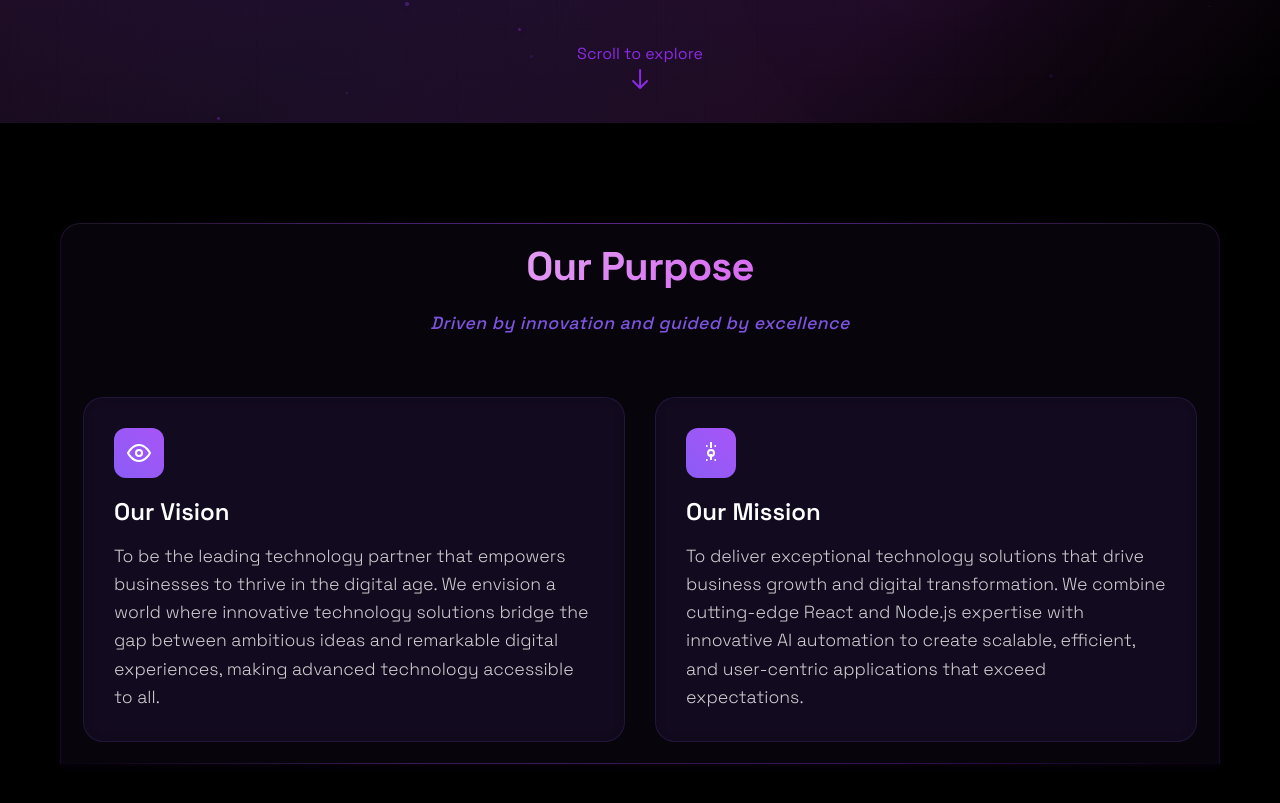
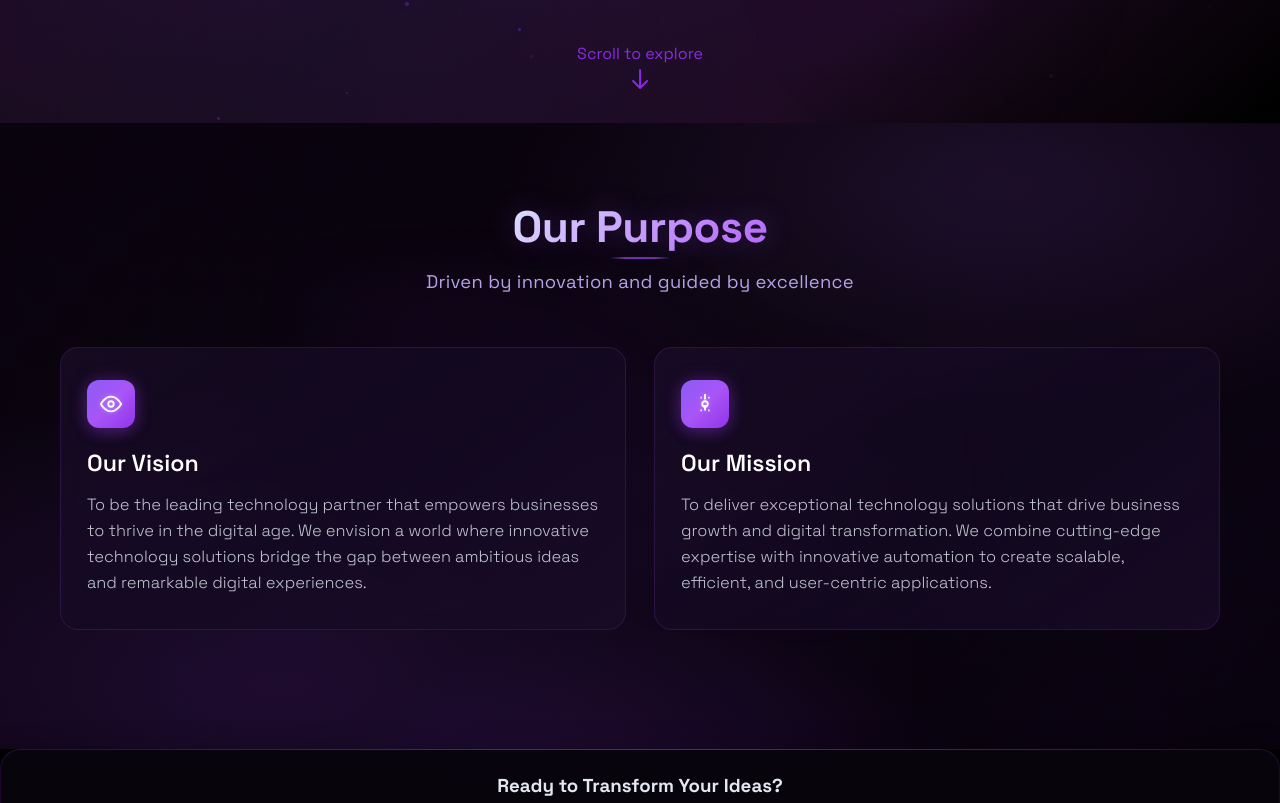
Before and after one commit to Aadil-Raja/PrismifyCore, a React (Vite) app in the folder prismify-ui/: page / in a window 1280 px wide. Shown: the part 677-1480 px from the top of the page. Built offline with nearby package versions, Linux system fonts and the light colour scheme.

Commit message:
purpose section

```diff
--- a/prismify-ui/src/components/Purpose/Purpose.css
+++ b/prismify-ui/src/components/Purpose/Purpose.css
@@ -1,212 +1,456 @@
-/* Purpose Section Styles */
-.purpose-main-section {
-  padding: 100px 0;
+/* Purpose Section - Custom Gradient Background Effect */
+
+/* Main Section with Dynamic Background */
+.purpose-section-wrapper {
+  padding: 80px 0 120px 0;
+  position: relative;
+  overflow: hidden;
+  transition: all 1.2s cubic-bezier(0.25, 0.46, 0.45, 0.94);
 }
 
-.purpose-content {
+/* Gradient Backdrop - Animated on Scroll */
+.purpose-gradient-backdrop {
+  position: absolute;
+  top: -50%;
+  left: -20%;
+  width: 140%;
+  height: 200%;
   opacity: 0;
-  transform: translateY(20px);
-  transition: all 0.8s ease-out;
+  background:
+    radial-gradient(ellipse 60% 40% at 30% 70%, rgba(147, 51, 234, 0.15) 0%, transparent 60%),
+    radial-gradient(ellipse 50% 35% at 70% 30%, rgba(168, 85, 247, 0.12) 0%, transparent 55%),
+    radial-gradient(ellipse 45% 50% at 50% 90%, rgba(126, 34, 206, 0.18) 0%, transparent 50%),
+    linear-gradient(135deg,
+      rgba(88, 28, 135, 0.08) 0%,
+      rgba(147, 51, 234, 0.06) 25%,
+      rgba(168, 85, 247, 0.04) 50%,
+      rgba(126, 34, 206, 0.08) 75%,
+      rgba(88, 28, 135, 0.06) 100%
+    );
+  transition: all 1.5s cubic-bezier(0.23, 1, 0.32, 1);
+  transform: scale(0.8) rotate(-5deg);
+  z-index: 0;
 }
 
-.purpose-content.visible {
+/* Ambient Glow Effect */
+.purpose-ambient-glow {
+  position: absolute;
+  top: 10%;
+  left: 10%;
+  width: 80%;
+  height: 80%;
+  opacity: 0;
+  background:
+    radial-gradient(circle at 25% 25%, rgba(147, 51, 234, 0.1) 0%, transparent 40%),
+    radial-gradient(circle at 75% 75%, rgba(168, 85, 247, 0.08) 0%, transparent 35%),
+    radial-gradient(circle at 50% 50%, rgba(126, 34, 206, 0.12) 0%, transparent 45%);
+  filter: blur(40px);
+  transition: all 2s ease-out;
+  transform: scale(0.5);
+  z-index: 0;
+  animation: ambientPulse 8s ease-in-out infinite;
+}
+
+@keyframes ambientPulse {
+  0%, 100% {
+    transform: scale(0.5);
+    opacity: 0.3;
+  }
+  50% {
+    transform: scale(0.7);
+    opacity: 0.6;
+  }
+}
+
+/* Active State - Triggered on Scroll */
+.purpose-section-wrapper.purpose-section-active .purpose-gradient-backdrop {
+  opacity: 1;
+  transform: scale(1) rotate(0deg);
+}
+
+.purpose-section-wrapper.purpose-section-active .purpose-ambient-glow {
+  opacity: 0.5;
+  transform: scale(0.6);
+}
+
+/* Content Container */
+.purpose-main-content {
+  opacity: 0;
+  transform: translateY(25px);
+  transition: all 0.8s cubic-bezier(0.25, 0.46, 0.45, 0.94);
+  position: relative;
+  z-index: 2;
+}
+
+.purpose-main-content.purpose-visible {
   opacity: 1;
   transform: translateY(0);
 }
 
-.purpose-header {
+/* Header Section */
+.purpose-header-zone {
   text-align: center;
-  margin-bottom: 60px;
+  margin-bottom: 50px;
+  max-width: 700px;
+  margin-left: auto;
+  margin-right: auto;
+  position: relative;
 }
 
-.purpose-header h2 {
-  font-size: 2.5rem;
+.purpose-main-title {
+  font-size: 2.75rem;
   font-weight: 700;
-  background: linear-gradient(135deg, #f3f3f3 0%, #c512f1 100%);
+  background: linear-gradient(135deg,
+    #ffffff 10%,
+    #e0e7ff 30%,
+    #c084fc 60%,
+    #a855f7 80%,
+    #9333ea 95%
+  );
   -webkit-background-clip: text;
   -webkit-text-fill-color: transparent;
   background-clip: text;
-  margin: 0 0 20px 0;
-  letter-spacing: -0.02em;
+  margin: 0 0 16px 0;
+  letter-spacing: -0.01em;
   line-height: 1.1;
+  text-shadow: 0 0 30px rgba(168, 85, 247, 0.3);
+  position: relative;
 }
 
-.purpose-subtitle {
-  font-size: 1.1rem;
-  font-weight: 500;
-  color: rgba(139, 92, 246, 0.9);
-  font-style: italic;
-  letter-spacing: 0.5px;
-  margin: 0;
+.purpose-main-title::after {
+  content: '';
+  position: absolute;
+  bottom: -8px;
+  left: 50%;
+  transform: translateX(-50%);
+  width: 60px;
+  height: 2px;
+  background: linear-gradient(90deg,
+    transparent 0%,
+    rgba(168, 85, 247, 0.6) 25%,
+    rgba(147, 51, 234, 0.8) 50%,
+    rgba(168, 85, 247, 0.6) 75%,
+    transparent 100%
+  );
+  opacity: 0;
+  transition: all 0.6s ease;
 }
 
-.purpose-cards {
+.purpose-section-wrapper.purpose-section-active .purpose-main-title::after {
+  opacity: 1;
+  animation: titleUnderline 2s ease-in-out infinite;
+}
+
+@keyframes titleUnderline {
+  0%, 100% {
+    transform: translateX(-50%) scaleX(1);
+  }
+  50% {
+    transform: translateX(-50%) scaleX(1.2);
+  }
+}
+
+.purpose-subtitle-text {
+  font-size: 1.15rem;
+  font-weight: 400;
+  color: rgba(196, 181, 253, 0.9);
+  margin: 0;
+  letter-spacing: 0.3px;
+  position: relative;
+  z-index: 2;
+}
+
+/* Cards Grid */
+.purpose-cards-grid {
   display: grid;
   grid-template-columns: 1fr 1fr;
-  gap: 30px;
+  gap: 28px;
   margin-top: 40px;
+  position: relative;
+  z-index: 2;
 }
 
-.purpose-card {
-  background: rgba(139, 92, 246, 0.05);
-  border: 1px solid rgba(139, 92, 246, 0.15);
-  border-radius: 20px;
-  padding: 30px;
-  backdrop-filter: blur(10px);
-  transition: all 0.3s ease;
+/* Individual Card with Enhanced Styling */
+.purpose-single-card {
+  background:
+    linear-gradient(145deg,
+      rgba(30, 15, 45, 0.6) 0%,
+      rgba(20, 10, 35, 0.7) 50%,
+      rgba(25, 12, 40, 0.8) 100%
+    );
+  border: 1px solid rgba(168, 85, 247, 0.15);
+  border-radius: 18px;
+  padding: 32px 26px;
+  transition: all 0.4s cubic-bezier(0.4, 0, 0.2, 1);
   position: relative;
+  backdrop-filter: blur(12px);
   overflow: hidden;
 }
 
-.purpose-card:hover {
-  transform: translateY(-5px);
-  border-color: rgba(139, 92, 246, 0.3);
-  box-shadow: 0 10px 30px rgba(139, 92, 246, 0.15);
-}
-
-.purpose-card::before {
+.purpose-single-card::before {
   content: '';
   position: absolute;
   top: 0;
   left: 0;
   right: 0;
   bottom: 0;
-  background: linear-gradient(45deg, rgba(139, 92, 246, 0.1), rgba(168, 85, 247, 0.1));
+  background: linear-gradient(145deg,
+    rgba(147, 51, 234, 0.05) 0%,
+    rgba(168, 85, 247, 0.03) 30%,
+    rgba(126, 34, 206, 0.08) 70%,
+    rgba(147, 51, 234, 0.04) 100%
+  );
   opacity: 0;
-  transition: opacity 0.3s ease;
-  border-radius: 20px;
-  pointer-events: none;
+  transition: opacity 0.4s ease;
+  border-radius: 18px;
 }
 
-.purpose-card:hover::before {
+.purpose-single-card:hover::before {
   opacity: 1;
 }
 
-.card-icon {
-  width: 50px;
-  height: 50px;
-  background: linear-gradient(45deg, #8b5cf6, #a855f7);
+.purpose-single-card:hover {
+  transform: translateY(-4px) scale(1.02);
+  border-color: rgba(168, 85, 247, 0.3);
+  box-shadow:
+    0 12px 40px rgba(0, 0, 0, 0.4),
+    0 4px 20px rgba(147, 51, 234, 0.2),
+    0 0 0 1px rgba(168, 85, 247, 0.1);
+}
+
+/* Card Icon */
+.purpose-card-icon-box {
+  width: 48px;
+  height: 48px;
+  background: linear-gradient(135deg,
+    #8b5cf6 0%,
+    #a855f7 50%,
+    #9333ea 100%
+  );
   border-radius: 12px;
   display: flex;
   align-items: center;
   justify-content: center;
   margin-bottom: 20px;
-  transition: transform 0.3s ease;
+  transition: all 0.3s cubic-bezier(0.4, 0, 0.2, 1);
+  position: relative;
+  z-index: 2;
+  box-shadow:
+    0 4px 15px rgba(147, 51, 234, 0.3),
+    0 0 20px rgba(168, 85, 247, 0.2);
 }
 
-.purpose-card:hover .card-icon {
-  transform: scale(1.05);
+.purpose-single-card:hover .purpose-card-icon-box {
+  transform: scale(1.1) rotate(5deg);
+  box-shadow:
+    0 6px 25px rgba(147, 51, 234, 0.4),
+    0 0 30px rgba(168, 85, 247, 0.3);
 }
 
-.card-icon svg {
-  width: 24px;
-  height: 24px;
+.purpose-card-icon-box svg {
+  width: 22px;
+  height: 22px;
   color: #ffffff;
-  stroke-width: 2;
+  filter: drop-shadow(0 0 2px rgba(255, 255, 255, 0.3));
 }
 
-.purpose-card h3 {
-  font-size: 1.5rem;
+/* Card Text */
+.purpose-card-title {
+  font-size: 1.45rem;
   font-weight: 600;
   color: #ffffff;
-  margin: 0 0 15px 0;
-  line-height: 1.2;
+  margin: 0 0 14px 0;
+  line-height: 1.3;
+  position: relative;
+  z-index: 2;
 }
 
-.purpose-card p {
-  font-size: 1.1rem;
-  color: rgba(255, 255, 255, 0.8);
+.purpose-card-description {
+  font-size: 1.02rem;
+  color: rgba(226, 232, 240, 0.85);
   line-height: 1.6;
   margin: 0;
   font-weight: 300;
+  position: relative;
+  z-index: 2;
 }
 
-/* Staggered animation for cards */
-.purpose-content.visible .vision-card {
-  animation: slideInUp 0.8s ease-out 0.2s both;
+/* Enhanced entrance animations */
+.purpose-main-content.purpose-visible .purpose-vision-card {
+  animation: purposeFadeInUp 0.8s cubic-bezier(0.25, 0.46, 0.45, 0.94) 0.2s both;
 }
 
-.purpose-content.visible .mission-card {
-  animation: slideInUp 0.8s ease-out 0.4s both;
+.purpose-main-content.purpose-visible .purpose-mission-card {
+  animation: purposeFadeInUp 0.8s cubic-bezier(0.25, 0.46, 0.45, 0.94) 0.4s both;
 }
 
-@keyframes slideInUp {
+@keyframes purposeFadeInUp {
   from {
     opacity: 0;
-    transform: translateY(30px);
+    transform: translateY(20px) scale(0.95);
   }
   to {
     opacity: 1;
-    transform: translateY(0);
+    transform: translateY(0) scale(1);
+  }
+}
+
+/* Background Pattern Effect */
+.purpose-section-wrapper.purpose-section-active::before {
+  content: '';
+  position: absolute;
+  top: 0;
+  left: 0;
+  width: 100%;
+  height: 100%;
+  background-image:
+    radial-gradient(circle at 25% 75%, rgba(147, 51, 234, 0.03) 0%, transparent 50%),
+    radial-gradient(circle at 75% 25%, rgba(168, 85, 247, 0.02) 0%, transparent 50%);
+  animation: patternShift 12s ease-in-out infinite;
+  z-index: 1;
+}
+
+@keyframes patternShift {
+  0%, 100% {
+    opacity: 0.3;
+    transform: scale(1) rotate(0deg);
+  }
+  50% {
+    opacity: 0.7;
+    transform: scale(1.05) rotate(2deg);
   }
 }
 
 /* Responsive Design */
 @media (max-width: 768px) {
-  .purpose-main-section {
-    padding: 80px 0;
+  .purpose-section-wrapper {
+    padding: 60px 0 80px 0;
   }
 
-  .purpose-header {
-    margin-bottom: 40px;
+  .purpose-header-zone {
+    margin-bottom: 36px;
   }
 
-  .purpose-header h2 {
-    font-size: 2rem;
+  .purpose-main-title {
+    font-size: 2.2rem;
   }
 
-  .purpose-cards {
+  .purpose-subtitle-text {
+    font-size: 1.05rem;
+  }
+
+  .purpose-cards-grid {
     grid-template-columns: 1fr;
     gap: 20px;
+    margin-top: 32px;
   }
 
-  .purpose-card {
-    padding: 25px;
+  .purpose-single-card {
+    padding: 26px 22px;
   }
 
-  .purpose-card h3 {
+  .purpose-card-title {
     font-size: 1.3rem;
   }
 
-  .purpose-card p {
+  .purpose-card-description {
+    font-size: 0.98rem;
+  }
+
+  .purpose-card-icon-box {
+    width: 44px;
+    height: 44px;
+  }
+
+  .purpose-card-icon-box svg {
+    width: 20px;
+    height: 20px;
+  }
+
+  .purpose-gradient-backdrop {
+    top: -30%;
+    left: -10%;
+    width: 120%;
+    height: 160%;
+  }
+}
+
+@media (max-width: 480px) {
+  .purpose-section-wrapper {
+    padding: 50px 0 70px 0;
+  }
+
+  .purpose-main-title {
+    font-size: 1.95rem;
+  }
+
+  .purpose-subtitle-text {
     font-size: 1rem;
   }
 
-  .card-icon {
+  .purpose-single-card {
+    padding: 22px 20px;
+  }
+
+  .purpose-card-title {
+    font-size: 1.2rem;
+  }
+
+  .purpose-card-description {
+    font-size: 0.92rem;
+    line-height: 1.55;
+  }
+
+  .purpose-card-icon-box {
     width: 40px;
     height: 40px;
   }
 
-  .card-icon svg {
-    width: 20px;
-    height: 20px;
+  .purpose-card-icon-box svg {
+    width: 18px;
+    height: 18px;
+  }
+
+  .purpose-gradient-backdrop {
+    top: -20%;
+    left: -5%;
+    width: 110%;
+    height: 140%;
   }
 }
 
-@media (max-width: 480px) {
-  .purpose-main-section {
-    padding: 60px 0;
+/* Performance Optimizations */
+@media (prefers-reduced-motion: reduce) {
+  .purpose-gradient-backdrop,
+  .purpose-ambient-glow,
+  .purpose-main-content,
+  .purpose-single-card,
+  .purpose-card-icon-box {
+    transition: none;
+    animation: none;
   }
 
-  .purpose-header h2 {
-    font-size: 1.8rem;
+  .purpose-single-card:hover {
+    transform: none;
   }
 
-  .purpose-card {
-    padding: 20px;
+  .purpose-card-icon-box:hover {
+    transform: none;
+  }
+}
+
+/* High contrast mode */
+@media (prefers-contrast: high) {
+  .purpose-single-card {
+    border-color: rgba(168, 85, 247, 0.4);
+    background: rgba(30, 15, 45, 0.8);
   }
 
-  .purpose-card h3 {
-    font-size: 1.2rem;
+  .purpose-card-description {
+    color: rgba(226, 232, 240, 0.95);
   }
 
-  .card-icon {
-    width: 35px;
-    height: 35px;
-  }
-
-  .card-icon svg {
-    width: 18px;
-    height: 18px;
+  .purpose-gradient-backdrop {
+    opacity: 0.8 !important;
   }
 }
--- a/prismify-ui/src/components/Purpose/Purpose.jsx
+++ b/prismify-ui/src/components/Purpose/Purpose.jsx
@@ -12,7 +12,7 @@ const Purpose = () => {
           setIsVisible(true);
         }
       },
-      { threshold: 0.2 }
+      { threshold: 0.1, rootMargin: '50px' }
     );
 
     if (sectionRef.current) {
@@ -23,51 +23,53 @@ const Purpose = () => {
   }, []);
 
   return (
-    <section id="purpose" className="purpose-main-section">
+    <section
+      id="purpose"
+      className={`purpose-section-wrapper ${isVisible ? 'purpose-section-active' : ''}`}
+      ref={sectionRef}
+    >
+      <div className="purpose-gradient-backdrop"></div>
+      <div className="purpose-ambient-glow"></div>
+
       <div className="container">
-        <div className="section-container">
-          <div
-            ref={sectionRef}
-            className={`purpose-content ${isVisible ? 'visible' : ''}`}
-          >
-            <div className="purpose-header">
-              <h2>Our Purpose</h2>
-              <p className="purpose-subtitle">
+        <div className={`purpose-main-content ${isVisible ? 'purpose-visible' : ''}`}>
+          <div className="purpose-header-zone">
+            <h2 className="purpose-main-title">Our Purpose</h2>
+            <p className="purpose-subtitle-text">
               Driven by innovation and guided by excellence
             </p>
           </div>
 
-            <div className="purpose-cards">
-              <div className="purpose-card vision-card">
-                <div className="card-icon">
-                  <svg viewBox="0 0 24 24" fill="none" stroke="currentColor">
+          <div className="purpose-cards-grid">
+            <div className="purpose-single-card purpose-vision-card">
+              <div className="purpose-card-icon-box">
+                <svg viewBox="0 0 24 24" fill="none" stroke="currentColor" strokeWidth="2">
                   <path d="M1 12s4-8 11-8 11 8 11 8-4 8-11 8-11-8-11-8z"></path>
                   <circle cx="12" cy="12" r="3"></circle>
                 </svg>
               </div>
-                <h3>Our Vision</h3>
-                <p>
+              <h3 className="purpose-card-title">Our Vision</h3>
+              <p className="purpose-card-description">
                 To be the leading technology partner that empowers businesses to thrive in the digital age.
                 We envision a world where innovative technology solutions bridge the gap between ambitious
-                  ideas and remarkable digital experiences, making advanced technology accessible to all.
+                ideas and remarkable digital experiences.
               </p>
             </div>
 
-              <div className="purpose-card mission-card">
-                <div className="card-icon">
-                  <svg viewBox="0 0 24 24" fill="none" stroke="currentColor">
+            <div className="purpose-single-card purpose-mission-card">
+              <div className="purpose-card-icon-box">
+                <svg viewBox="0 0 24 24" fill="none" stroke="currentColor" strokeWidth="2">
                   <circle cx="12" cy="12" r="3"></circle>
                   <path d="M12 1v6m0 6v6"></path>
                   <path d="M17 5h-1.5M8.5 5H7M17 19h-1.5M8.5 19H7"></path>
                 </svg>
               </div>
-                <h3>Our Mission</h3>
-                <p>
+              <h3 className="purpose-card-title">Our Mission</h3>
+              <p className="purpose-card-description">
                 To deliver exceptional technology solutions that drive business growth and digital
-                  transformation. We combine cutting-edge React and Node.js expertise with innovative
-                  AI automation to create scalable, efficient, and user-centric applications that exceed expectations.
+                transformation. We combine cutting-edge expertise with innovative automation to create
+                scalable, efficient, and user-centric applications.
               </p>
-              </div>
             </div>
           </div>
         </div>
```
Lines whose indentation alone changed are shown as unchanged.
